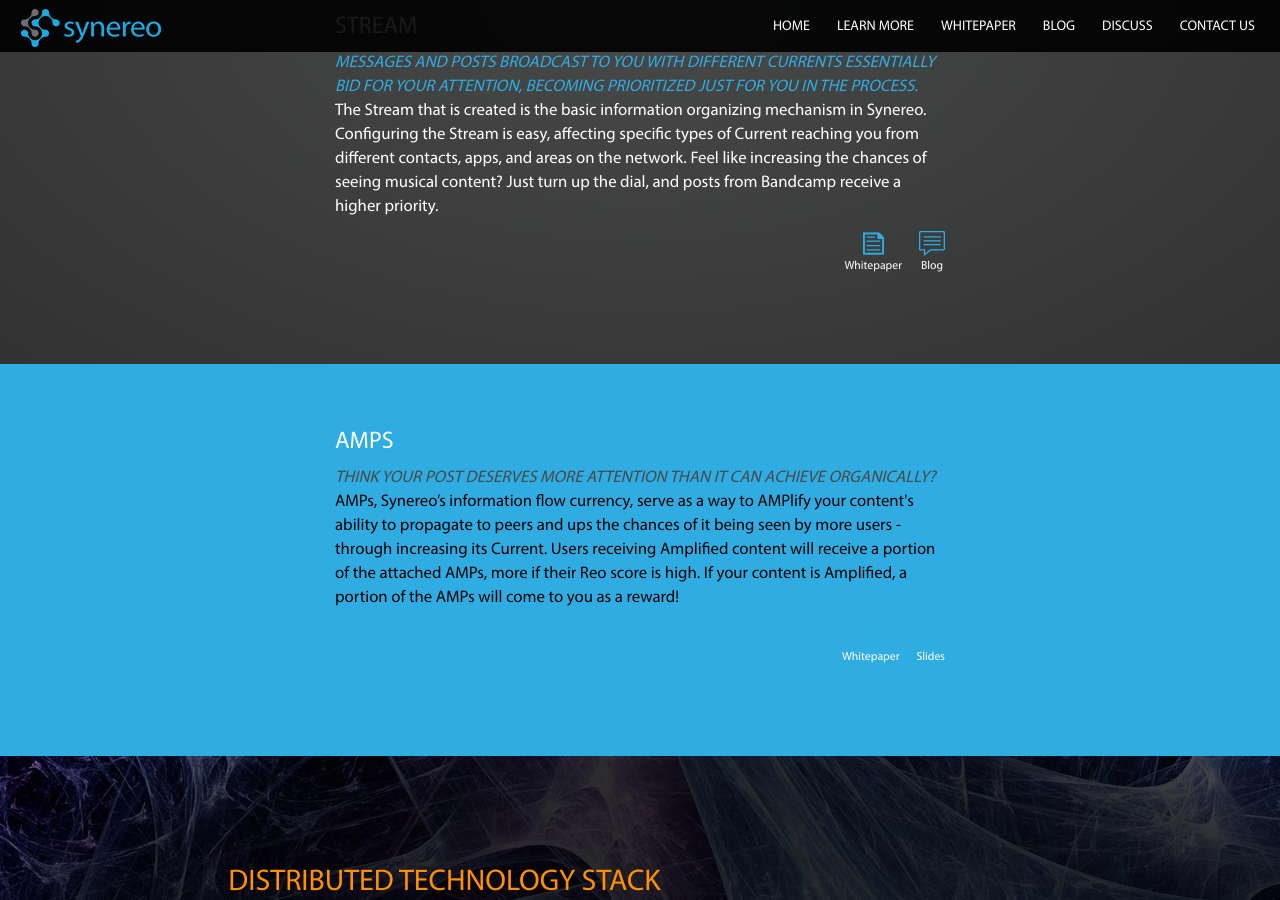
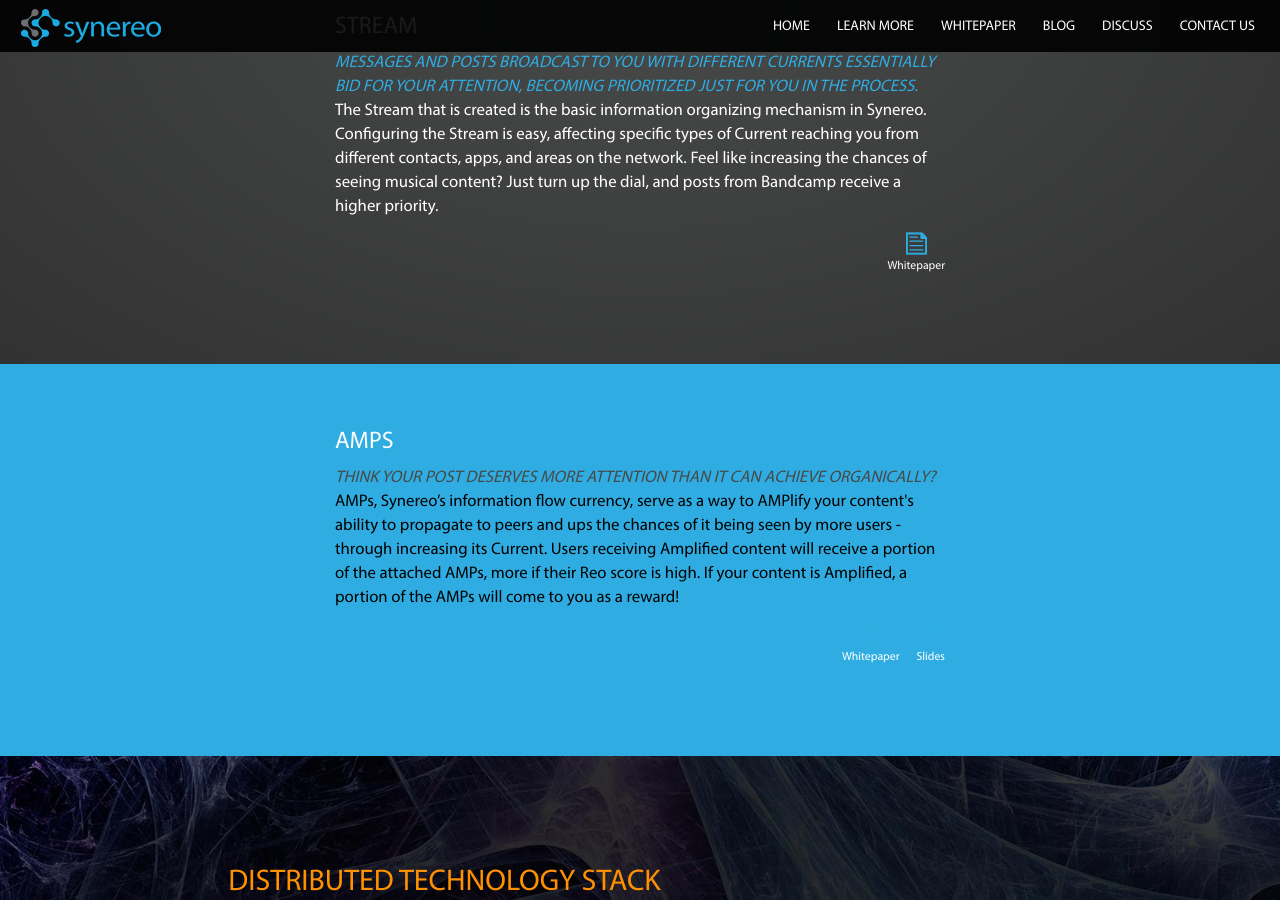
Before and after one commit to synereo/synereo.github.io, a Jekyll site: the page built from learn-more/index.html, in a window 1280 px wide and 900 px high, scrolled down 1579 px. Built offline with Jekyll 4.4.1, drawn with Linux system fonts in a browser that asks for light colours; nearby versions of some CDN libraries.

Commit message:
Remove blank link

```diff
--- a/_layouts/learn-more.html
+++ b/_layouts/learn-more.html
@@ -80,7 +80,6 @@
 
               <h3 id="stream">Stream</h3>
               <p><em>Messages and posts broadcast to you with different Currents essentially bid for your attention, becoming prioritized just for you in the process.</em> The Stream that is created is the basic information organizing mechanism in Synereo. Configuring the Stream is easy, affecting specific types of Current reaching you from different contacts, apps, and areas on the network. Feel like increasing the chances of seeing musical content? Just turn up the dial, and posts from Bandcamp receive a higher priority.</p>
-              <a class="link blog" href="#"><img src="/img/icons/blog.svg" class="svg">Blog</a>
               <a class="link whitepaper" href="http://www.synereo.com/whitepapers/synereo.pdf#subsection.2.2.3"><img src="/img/icons/whitepaper.svg" class="svg">Whitepaper</a>
             </div>
           </div>
```
